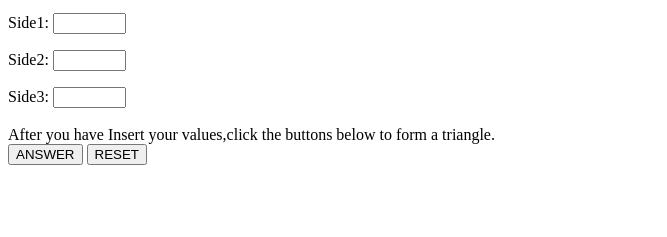
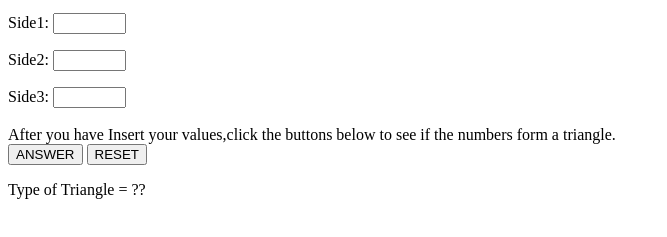
Before and after one commit to JohnWarua/TRIANGLE-TRACKER-PROJ, a plain HTML site: page index.html in a window 1280 px wide. Shown: the part 421-658 px from the top of the page, without its empty margins (0-667 px from the left). Drawn offline with Linux system fonts and the light colour scheme.

Commit message:
add output

```diff
--- a/index.html
+++ b/index.html
@@ -19,9 +19,11 @@
   <p>Side3:
     <input type="text" size="6" id="Side3"><br />
     <br>
-     After you have Insert your values,click the buttons below to form a triangle.<br />
+     After you have Insert your values,click the buttons below to see if the numbers form a triangle.<br />
      <button class="answer" oneclick="ANSWER()">ANSWER</button>
      <button class="Def Reset" oneclick="Reset()">RESET</button>
+     <p id="output">Type of Triangle = ??</p>
+
 
 
   </body>
```
